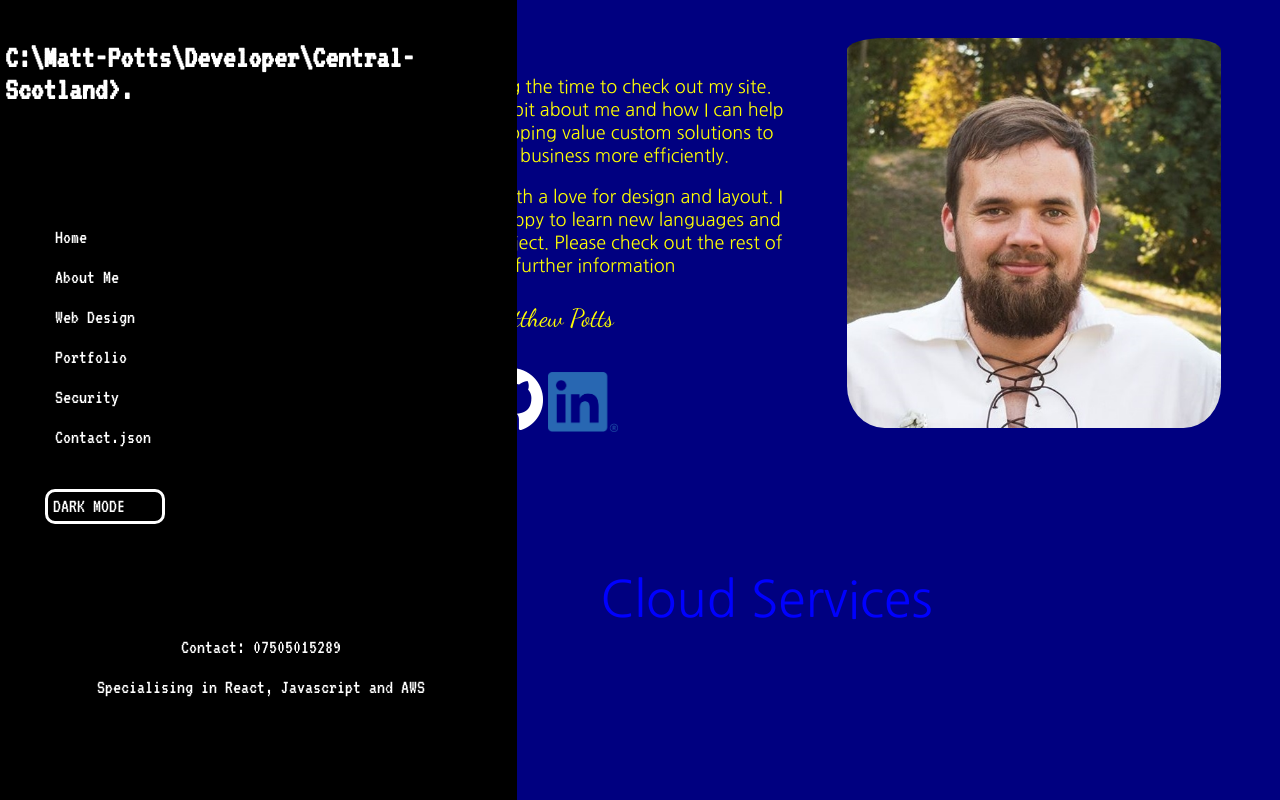
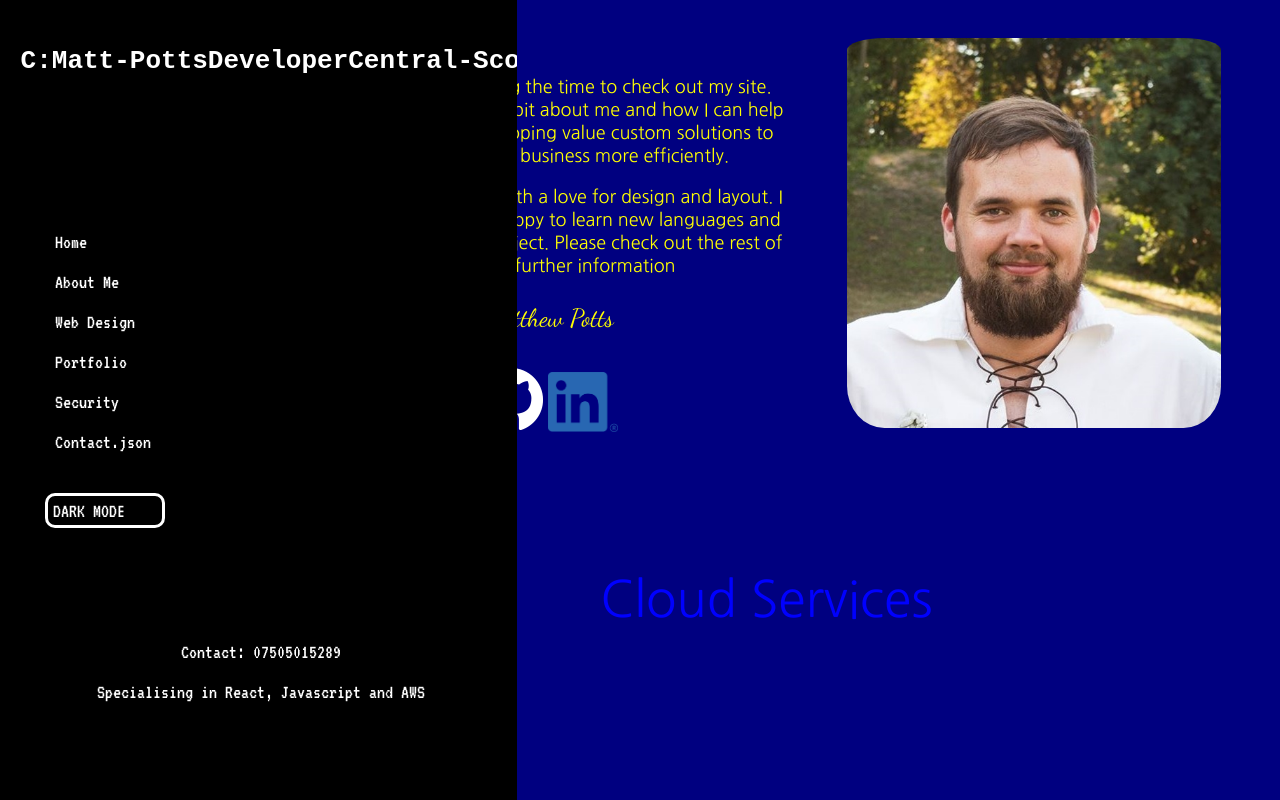
Before and after one commit to Cavematt/mattsite, a React (Create React App) app: page / in a window 1280 px wide. Both pictures are taken after a click on the element "MENU". Built offline with nearby package versions, Linux system fonts and the light colour scheme; a web font is replaced by a local one.

Commit message:
Update Navbar.js

```diff
--- a/src/components/Navbar.js
+++ b/src/components/Navbar.js
@@ -109,7 +109,7 @@ function Navbar() {
             {menu ? <div><p  onClick={changeMenu} className="navButton">MENU</p></div> :
             <div  className="navbarAll">
             <div className="navbarTitle">
-                <h1>C:\Matt-Potts\Developer\Central-Scotland>.</h1>
+            <h1><pre>{` C:\Matt-Potts\Developer\Central-Scotland>. `}</pre></h1>
             </div>
             <div className="navbarList">
                 <ul>
```
